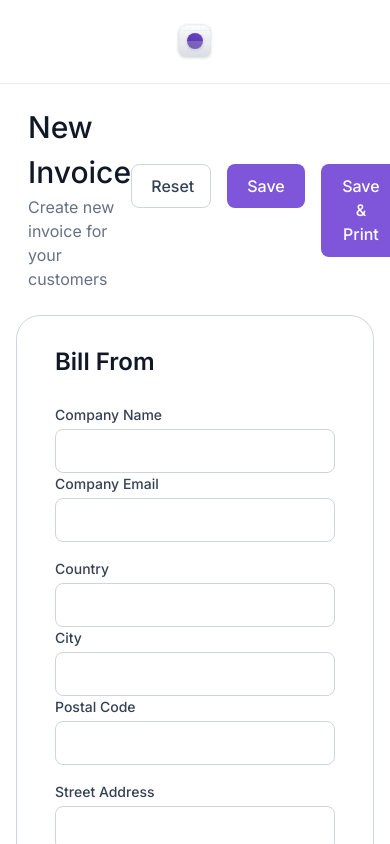
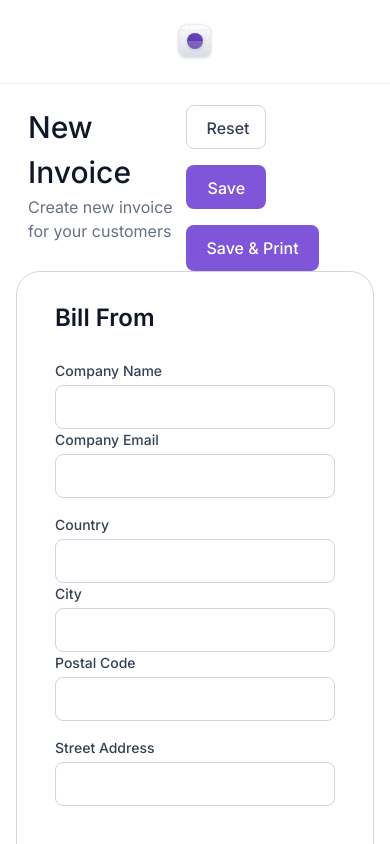
Before and after one commit to ghauri899/InvoiceSubmissionReactApp, a React (Vite) app: page / in a window 390 px wide. Built offline with nearby package versions, Linux system fonts and the light colour scheme.

Commit message:
fixed responsive issue -> FormButtons

```diff
--- a/src/pages/InvoiceForm.tsx
+++ b/src/pages/InvoiceForm.tsx
@@ -278,7 +278,7 @@ const InvoiceForm = () => {
                     <p className='heading1'>New Invoice</p>
                     <p className='greyText'>Create new invoice for your customers</p>
                 </div>
-                <div className='d-flex gap-3 align-self-center'>
+                <div className='d-flex gap-3 align-self-center flex-wrap'>
                     <button type='button' className='form-btn btn-reset' onClick={()=>handleReset(true)}>Reset</button>
                     <button type='button' className='form-btn bg-voilet' onClick={handleSave}>Save</button>
                     <button type='button' className=' bg-voilet' onClick={handleSaveAndPrint}>Save & Print</button>
```
